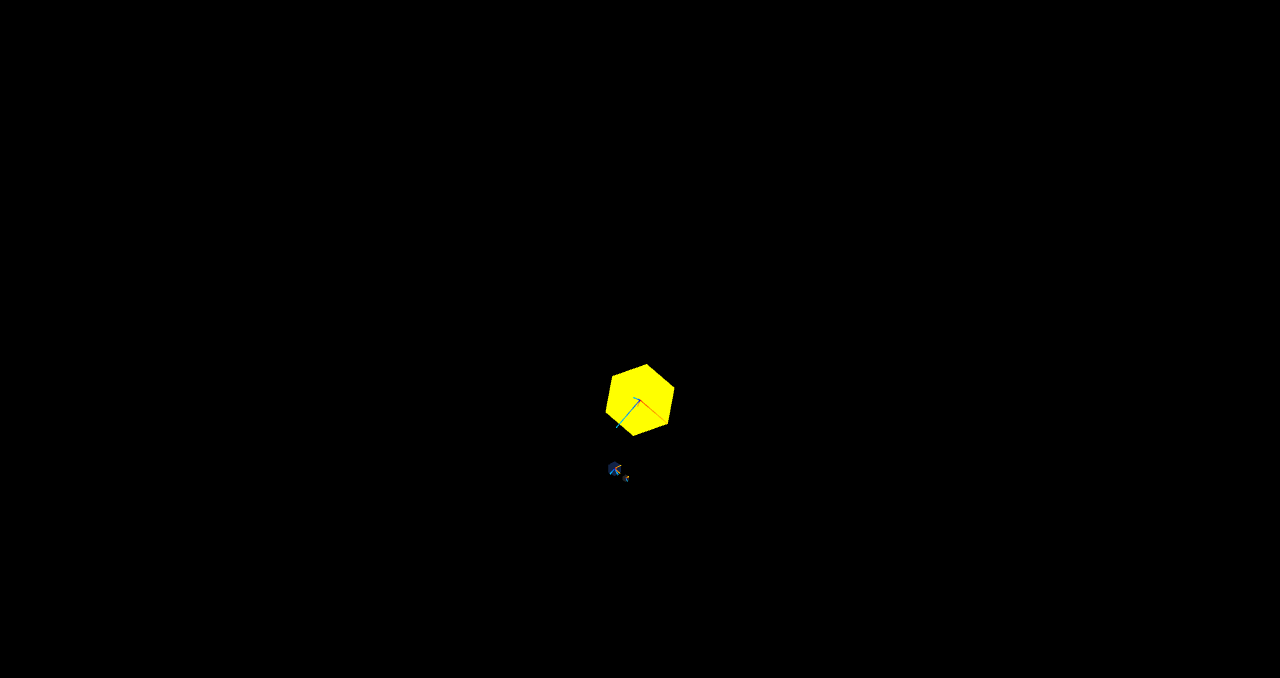
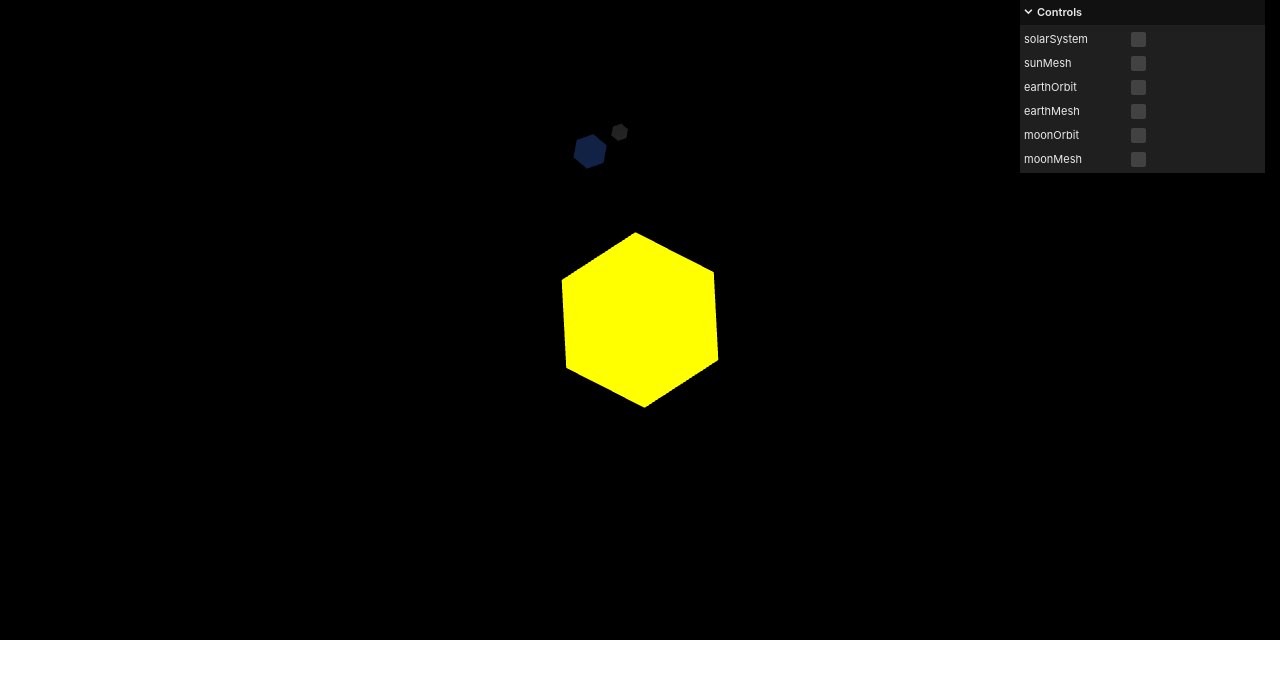
Before and after one commit to Nemanja1208/ThreeJS-Introduction, a website built with Vite: page index.html in a window 1280 px wide. Built offline with nearby package versions, Linux system fonts and the light colour scheme.

Commit message:
AddedGridHelperWithAxesHelper

```diff
--- a/index.html
+++ b/index.html
@@ -4,20 +4,46 @@
     <meta charset="utf-8" />
     <title>My first three.js app</title>
     <style>
-      html,
       body {
+        height: 100%;
         margin: 0;
-        height: 100%;
+        color: white;
+        font-family: monospace;
       }
       #c {
         width: 100%;
         height: 100%;
         display: block;
       }
+      #ui {
+        position: absolute;
+        right: 1em;
+        top: 1em;
+        background: rgba(64, 64, 64, 0.8);
+        padding: 0.5em;
+      }
+      #ui .axisgrid {
+        display: flex;
+        align-items: center;
+      }
+      #ui .axisgrid:nth-child(odd) {
+        background: rgba(72, 72, 72, 0.8);
+      }
+      #ui .label {
+        width: 8em;
+        overflow: hidden;
+        text-overflow: ellipsis;
+      }
+      #ui .checkbox {
+        display: flex;
+        align-items: center;
+      }
     </style>
     <script type="module" src="/main.js"></script>
   </head>
   <body>
-    <canvas id="c"></canvas>
+    <canvas id="c">
+      <div id="ui"></div>
+    </canvas>
   </body>
 </html>
--- a/main.js
+++ b/main.js
@@ -1,14 +1,16 @@
 import * as THREE from "three";
+import { GUI } from "three/addons/libs/lil-gui.module.min.js";
 
 const canvas = document.querySelector("#c");
 const renderer = new THREE.WebGLRenderer({ antialias: true, canvas });
+const gui = new GUI();
 
 const fov = 40;
 const aspect = 2; // the canvas default
 const near = 0.1;
 const far = 1000;
 const camera = new THREE.PerspectiveCamera(fov, aspect, near, far);
-camera.position.set(0, 150, 0);
+camera.position.set(0, 50, 0);
 camera.up.set(0, 0, 1);
 camera.lookAt(0, 0, 0);
 
@@ -68,12 +70,48 @@
 moonOrbit.add(moonMesh);
 objects.push(moonMesh);
 
-objects.forEach((node) => {
-  const axes = new THREE.AxesHelper();
-  axes.material.depthTest = false;
-  axes.renderOrder = 1;
-  node.add(axes);
-});
+// Turns both axes and grid visible on/off
+// GUI requires a property that returns a bool
+// to decide to make a checkbox so we make a setter
+// can getter for `visible` which we can tell GUI
+// to look at.
+class AxisGridHelper {
+  constructor(node, units = 10) {
+    const axes = new THREE.AxesHelper();
+    axes.material.depthTest = false;
+    axes.renderOrder = 2; // after the grid
+    node.add(axes);
+
+    const grid = new THREE.GridHelper(units, units);
+    grid.material.depthTest = false;
+    grid.renderOrder = 1;
+    node.add(grid);
+
+    this.grid = grid;
+    this.axes = axes;
+    this.visible = false;
+  }
+  get visible() {
+    return this._visible;
+  }
+  set visible(v) {
+    this._visible = v;
+    this.grid.visible = v;
+    this.axes.visible = v;
+  }
+}
+
+function makeAxisGrid(node, label, units) {
+  const helper = new AxisGridHelper(node, units);
+  gui.add(helper, "visible").name(label);
+}
+
+makeAxisGrid(solarSystem, "solarSystem", 26);
+makeAxisGrid(sunMesh, "sunMesh");
+makeAxisGrid(earthOrbit, "earthOrbit");
+makeAxisGrid(earthMesh, "earthMesh");
+makeAxisGrid(moonOrbit, "moonOrbit");
+makeAxisGrid(moonMesh, "moonMesh");
 
 function resizeRendererToDisplaySize(renderer) {
   const canvas = renderer.domElement;
```
Also changed, not shown: changelog.md.
